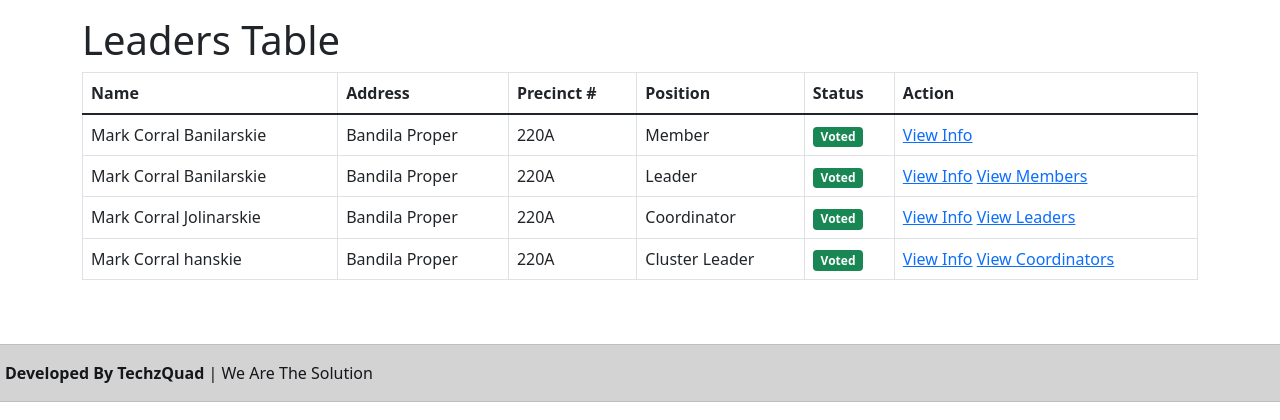
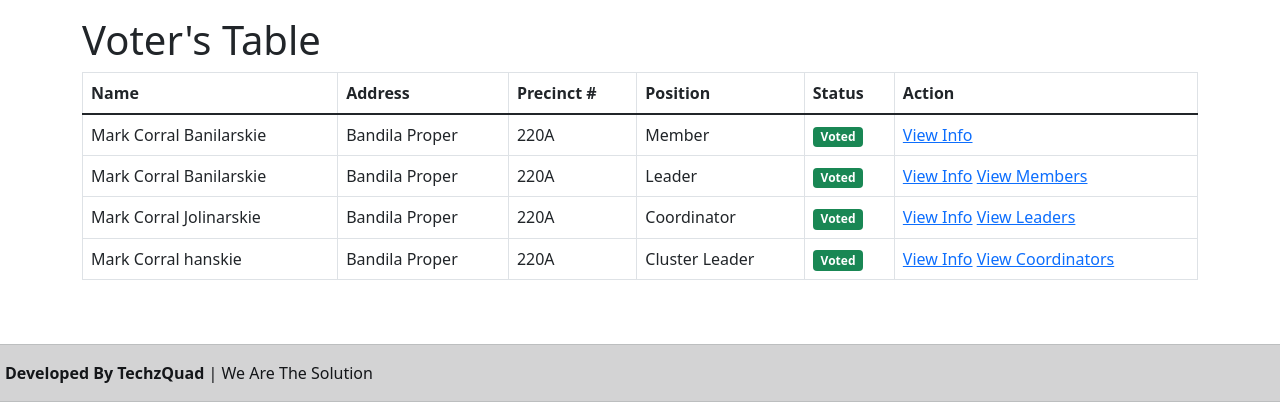
Before and after one commit to TechzQuad/Team-Asenso, a PHP site: page /voters.php in a window 1280 px wide. Shown: the part 56-476 px from the top of the page. Run offline with PHP 8.4, Linux system fonts and the light colour scheme.

Commit message:
Update voters.php

```diff
--- a/voters.php
+++ b/voters.php
@@ -8,7 +8,7 @@
 
 
 <div class="container mt-3">
-  <h1>Leaders Table</h1>
+  <h1>Voter's Table</h1>
   <table class="table table-bordered">
     <thead>
       <tr>
```
